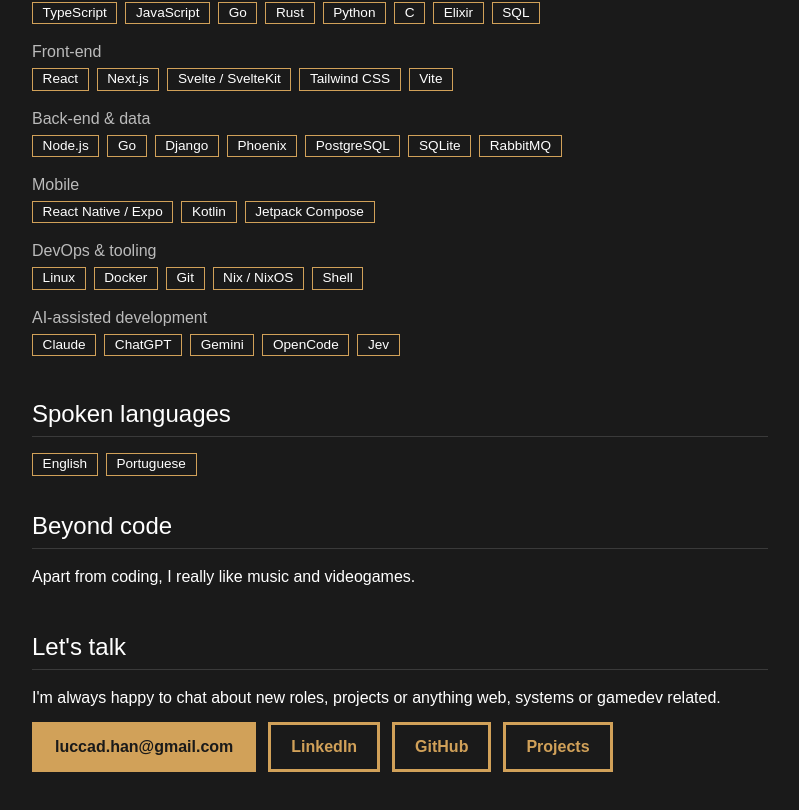
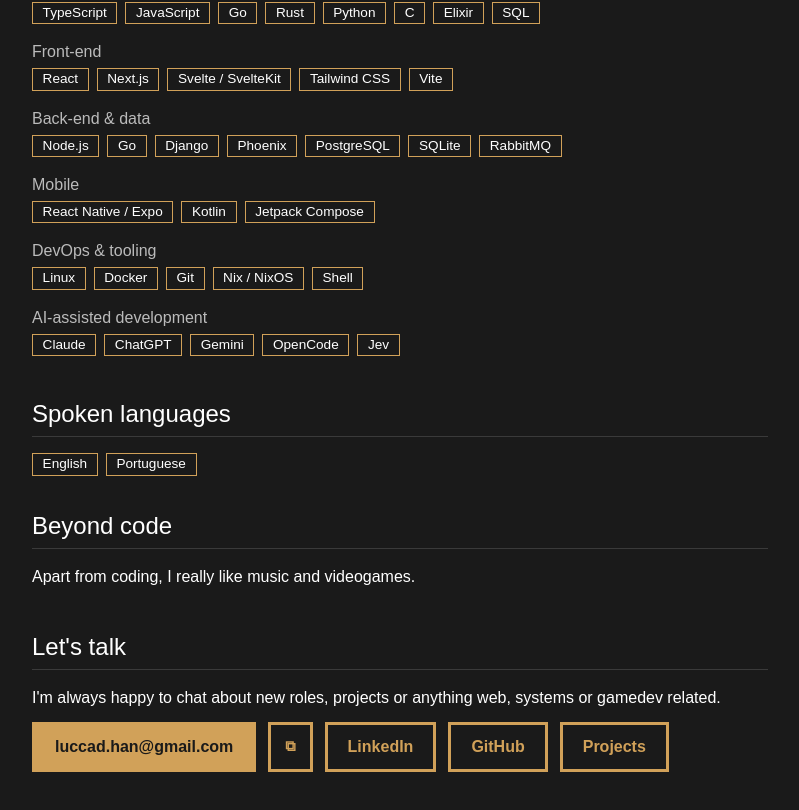
Before and after one commit to ludihan/website, a Next.js app: page /en/about in a window 1280 px wide. Shown: the part 1731-2541 px from the top of the page, without its empty margins (240-1039 px from the left). Built offline with nearby package versions, Linux system fonts and the light colour scheme.

Commit message:
feat: add button to copy email to clipboard

```diff
--- a/app/globals.css
+++ b/app/globals.css
@@ -143,6 +143,12 @@
 .btn-link:active {
   color: var(--background);
   background-color: var(--selected);
+}
+
+.btn-copy {
+  padding: 10px 14px;
+  font-size: 0.9em;
+  cursor: pointer;
 }
 
 .blog-item {
--- /dev/null
+++ b/components/CopyEmailButton.tsx
@@ -0,0 +1,37 @@
+"use client";
+
+import { useState } from "react";
+
+export function CopyEmailButton({
+  email,
+  label,
+  copiedLabel,
+}: {
+  email: string;
+  label: string;
+  copiedLabel: string;
+}) {
+  const [copied, setCopied] = useState(false);
+
+  async function handleClick() {
+    try {
+      await navigator.clipboard.writeText(email);
+      setCopied(true);
+      setTimeout(() => setCopied(false), 2000);
+    } catch {
+      // Clipboard API unavailable; nothing to fall back to here.
+    }
+  }
+
+  return (
+    <button
+      type="button"
+      className="btn-link btn-copy"
+      onClick={handleClick}
+      aria-label={copied ? copiedLabel : label}
+      title={copied ? copiedLabel : label}
+    >
+      {copied ? "✓" : "⧉"}
+    </button>
+  );
+}
--- a/components/about/AboutPage.tsx
+++ b/components/about/AboutPage.tsx
@@ -1,6 +1,7 @@
 import Link from "next/link";
 import { getDictionary, type Locale } from "@/lib/i18n";
 import { profileText, site, skills, type SkillGroup } from "@/lib/profile";
+import { CopyEmailButton } from "../CopyEmailButton";
 import { RoleList } from "../RoleList";
 import { Tags } from "../Tags";
 
@@ -87,6 +88,7 @@
           <a href={`mailto:${site.email}`} className="btn-link btn-primary">
             {site.email}
           </a>
+          <CopyEmailButton email={site.email} label={t.cta.copyEmail} copiedLabel={t.cta.emailCopied} />
           <a href={site.linkedin} className="btn-link" target="_blank" rel="noopener noreferrer">
             LinkedIn
           </a>
--- a/components/home/Home.tsx
+++ b/components/home/Home.tsx
@@ -3,6 +3,7 @@
 import { profileText, site, skills, type SkillGroup } from "@/lib/profile";
 import { projects } from "@/lib/projects";
 import { jsonLdScript } from "@/lib/seo";
+import { CopyEmailButton } from "../CopyEmailButton";
 import { RoleList } from "../RoleList";
 import { Tags } from "../Tags";
 
@@ -61,6 +62,7 @@
           <a href={`mailto:${site.email}`} className="btn-link">
             {t.cta.email}
           </a>
+          <CopyEmailButton email={site.email} label={t.cta.copyEmail} copiedLabel={t.cta.emailCopied} />
           <a href={site.linkedin} className="btn-link" target="_blank" rel="noopener noreferrer">
             LinkedIn
           </a>
@@ -118,6 +120,7 @@
           <a href={`mailto:${site.email}`} className="btn-link btn-primary">
             {site.email}
           </a>
+          <CopyEmailButton email={site.email} label={t.cta.copyEmail} copiedLabel={t.cta.emailCopied} />
           <a href={site.linkedin} className="btn-link" target="_blank" rel="noopener noreferrer">
             LinkedIn
           </a>
--- a/lib/profile.ts
+++ b/lib/profile.ts
@@ -32,7 +32,7 @@
   role: string;
   lead: string;
   facts: { label: string; value: string }[];
-  cta: { projects: string; email: string; about: string };
+  cta: { projects: string; email: string; about: string; copyEmail: string; emailCopied: string };
   workTitle: string;
   workAll: string;
   roles: Role[];
@@ -66,7 +66,13 @@
       { label: "Education", value: "B.Sc. Computer Science, UNIFOR" },
       { label: "Languages", value: "English, Portuguese" },
     ],
-    cta: { projects: "View projects", email: "Email me", about: "Full background" },
+    cta: {
+      projects: "View projects",
+      email: "Email me",
+      about: "Full background",
+      copyEmail: "Copy email address",
+      emailCopied: "Email copied!",
+    },
     workTitle: "Experience",
     workAll: "Full background",
     roles: [
@@ -162,7 +168,13 @@
       { label: "Formação", value: "Bacharel em Ciência da Computação, UNIFOR" },
       { label: "Idiomas", value: "Inglês, Português" },
     ],
-    cta: { projects: "Ver projetos", email: "Enviar email", about: "Trajetória completa" },
+    cta: {
+      projects: "Ver projetos",
+      email: "Enviar email",
+      about: "Trajetória completa",
+      copyEmail: "Copiar endereço de email",
+      emailCopied: "Email copiado!",
+    },
     workTitle: "Experiência",
     workAll: "Trajetória completa",
     roles: [
```
